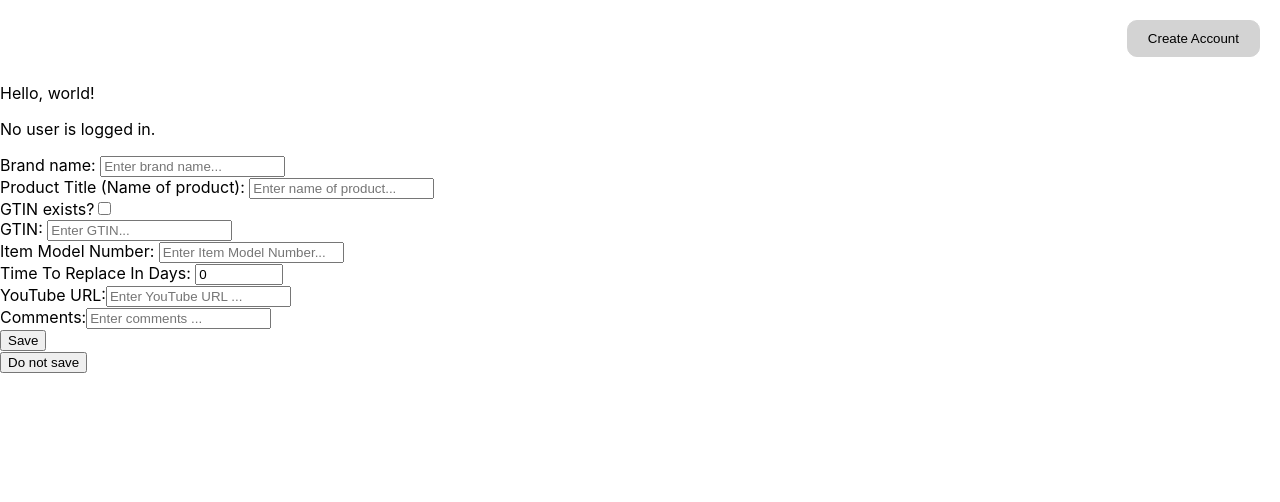
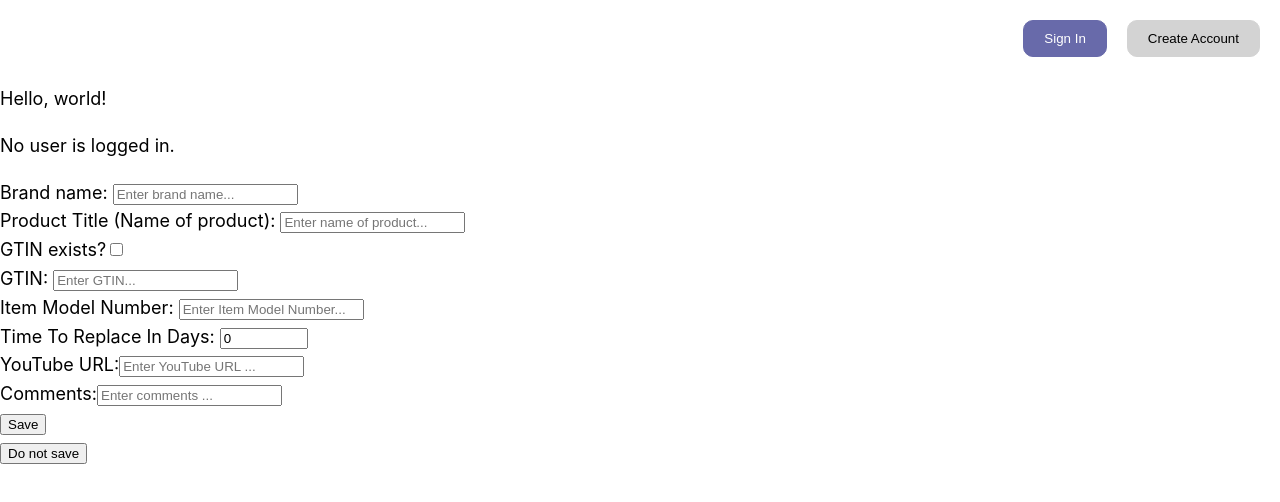
Before and after one commit to Th5192/duurable, a Next.js app: page / in a window 1280 px wide. Shown: the top 502 px of the page. Built offline with nearby package versions, Linux system fonts and the light colour scheme; no server answers.

Commit message:
Added globals.css from nextjs-blog

```diff
--- a/styles/globals.css
+++ b/styles/globals.css
@@ -1,16 +1,48 @@
+:root {
+  --very-peri: rgb(104,106,170); /* Pantone 2022 Color of Year Very Peri */
+  --very-peri-amusements-red: rgb(212,82,122); /* Pantone Color of Year Amusements Palette Complementary Red */
+  --very-peri-amusements-orange: rgb(212,125,114); /* Pantone Color of Year Amusements Palette Complementary Orange */
+}
+
+
 html,
 body {
   padding: 0;
   margin: 0;
-  font-family: -apple-system, BlinkMacSystemFont, Segoe UI, Roboto, Oxygen,
-    Ubuntu, Cantarell, Fira Sans, Droid Sans, Helvetica Neue, sans-serif;
+  font-family: -apple-system, BlinkMacSystemFont, Segoe UI, Roboto, Oxygen, Ubuntu,
+    Cantarell, Fira Sans, Droid Sans, Helvetica Neue, sans-serif;
+  line-height: 1.6;
+  font-size: 18px;
+}
+
+html {
+  box-sizing: border-box;
+  background-color: white;
+}
+
+*, *::before, *::after {
+  box-sizing: inherit;
 }
 
 a {
-  color: inherit;
+  color: #0070f3;
   text-decoration: none;
 }
 
-* {
-  box-sizing: border-box;
+a:hover {
+  text-decoration: underline;
 }
+
+img {
+  max-width: 100%;
+  display: block;
+}
+
+.material-icons.md-18 { font-size: 18px; }
+.material-icons.md-24 { font-size: 24px; }
+.material-icons.md-36 { font-size: 36px; }
+.material-icons.md-48 { font-size: 48px; }
+
+.material-icons.very-peri { color: var(--very-peri); }
+.material-icons.very-peri-amusements-orange { color: var(--very-peri-amusements-orange); }
+.material-icons.very-peri-amusements-red { color: var(--very-peri-amusements-red); }
```
